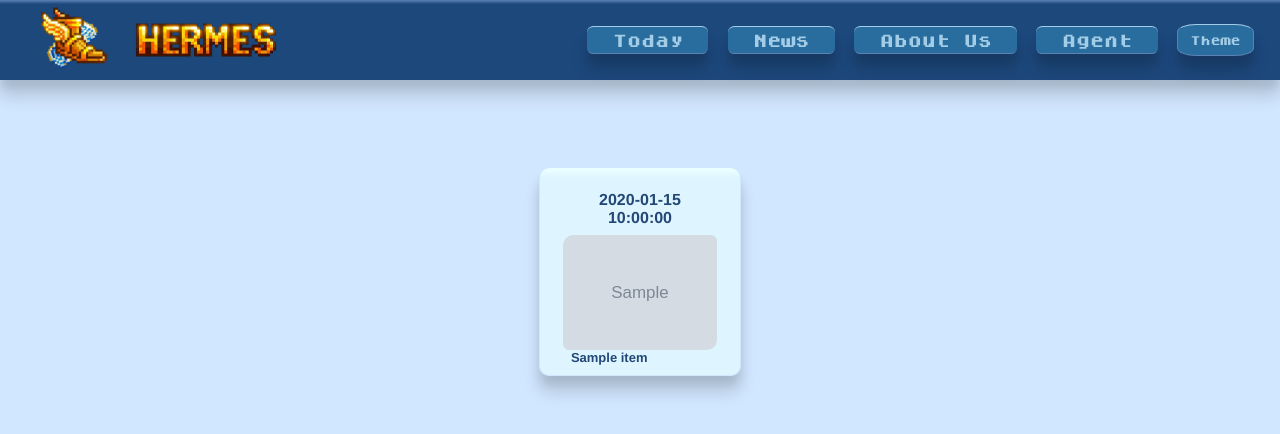
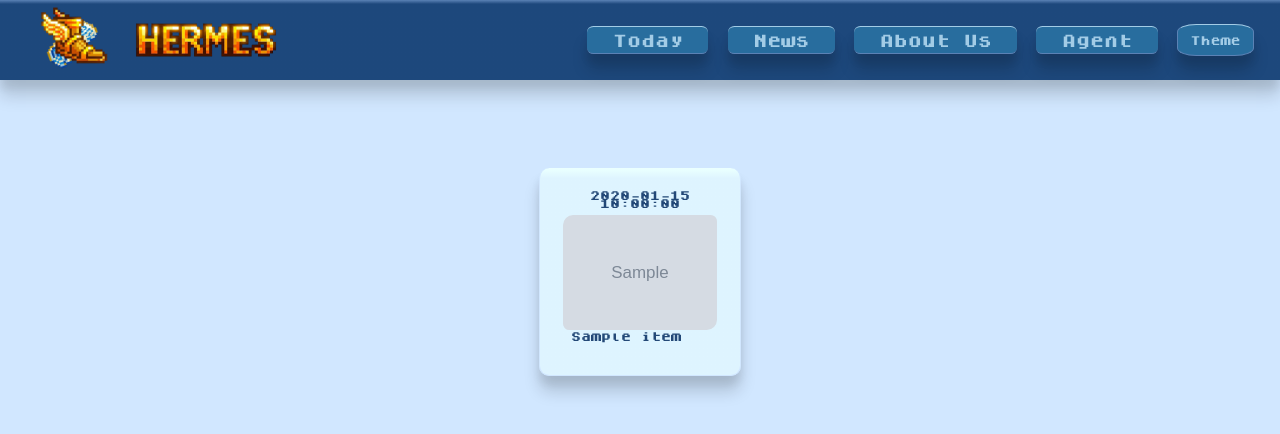
Before and after one commit to daniel-rawana/ai-news-agent, a Flask app: template website/templates/previousnews.html in a window 1280 px wide. Shown: the top 434 px of the page. Run offline with Flask 3, Linux system fonts and the light colour scheme; the template is opened without the code that fills it: most values are stand-ins (such as "Sample title", 1, 10 or a date in 2020); grey boxes marked "Sample" are stand-in pictures.

Commit message:
Frontend changes

```diff
--- a/website/static/AgentPageIndexStyle.css
+++ b/website/static/AgentPageIndexStyle.css
@@ -65,6 +65,7 @@ body.light{
     margin: 0;
     padding: 0;
     font-family: 'Dogica', monospace;
+    font-size: clamp(7px, 0.75vw, 10px);
 }
 
 /* Navbar styles */
--- a/website/static/AgentPagePreviousNewsStyle.css
+++ b/website/static/AgentPagePreviousNewsStyle.css
@@ -1,3 +1,18 @@
+/* Dogica Font */
+@font-face {
+    font-family: 'Dogica';
+    src: url('test-files/dogica/TTF/dogica.ttf') format('truetype');
+    font-weight: 400;
+    font-style: normal;
+}
+
+@font-face {
+    font-family: 'Dogica';
+    src: url('test-files/dogica/TTF/dogicabold.ttf') format('truetype');
+    font-weight: 700;
+    font-style: normal;
+}
+
 :root {
 
     /*Colors*/
@@ -119,8 +134,8 @@ body main ul li a h2 {
     padding-right: calc(var(--tab-width)*0.05);
     color: var(--text-muted);
     width: calc(var(--tab-width)*0.9);
-    font-size: medium;
-    font-family: Helvetica, Arial, sans-serif;
+    font-size: x-small;
+    font-family: 'Dogica', monospace;
     align-self:center;
     text-align: center;
     padding-top: calc(var(--tab-width)*0.05);
@@ -128,12 +143,18 @@ body main ul li a h2 {
 }
 
 body main ul li a h2.Tags {
-    font-size: small;
-    font-family: Helvetica, Arial, sans-serif;
-    text-align:left;
+    font-size: x-small;
+    font-family: 'Dogica', monospace;
+    text-align: left;
     align-self: flex-start;
     padding-top: 0;
     padding-bottom: 0;
+    overflow: hidden;
+    text-overflow: ellipsis;
+    display: -webkit-box;
+    -webkit-line-clamp: 3;
+    -webkit-box-orient: vertical;
+    line-height: 1.3;
 }
 
 body main ul li a p {
```
Also changed, not shown: website/templates/agent.html (+15 -0 lines).
